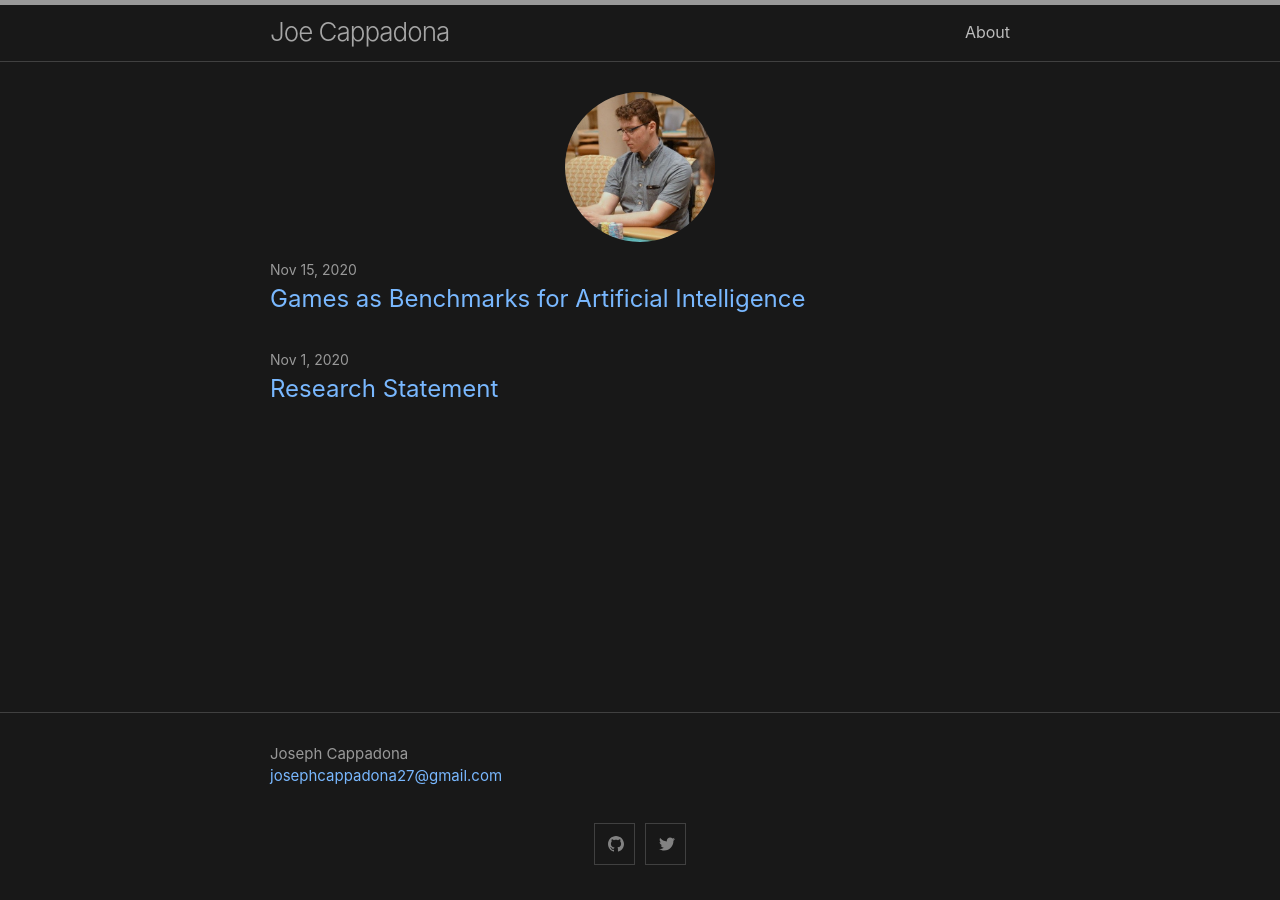
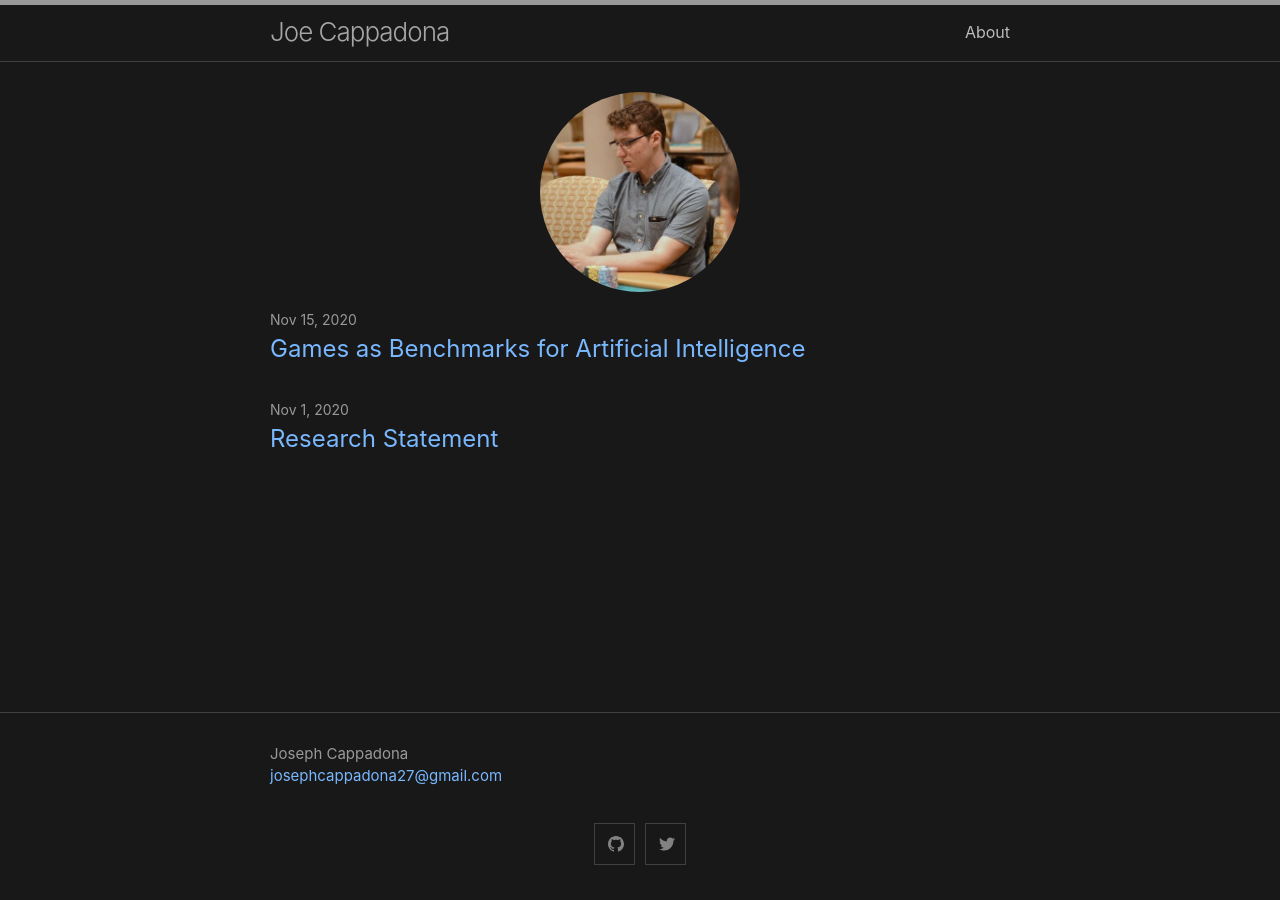
Before and after one commit to josephcappadona/josephcappadona.github.io, a Jekyll site: the page built from index.md, in a window 1280 px wide. Built offline with Jekyll 4.4.1, drawn with Linux system fonts in a browser that asks for light colours.

Commit message:
Update index.md

```diff
--- a/index.md
+++ b/index.md
@@ -3,5 +3,5 @@ layout: home
 ---
 
 {:refdef: style="text-align: center;"}
-![me](/assets/headshot.jpeg){: style="width: 150px; height: 150px; border-radius: 50%"}
+![me](/assets/headshot.jpeg){: style="width: 200px; height: 200px; border-radius: 50%"}
 {: refdef}
```
